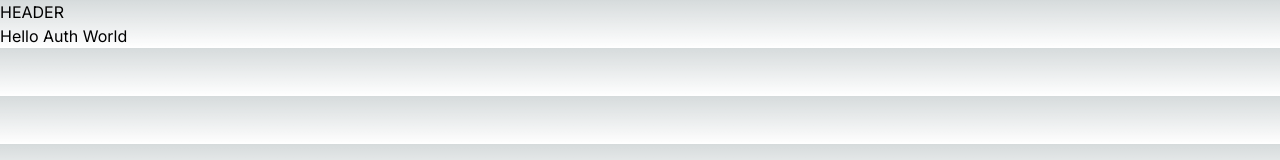
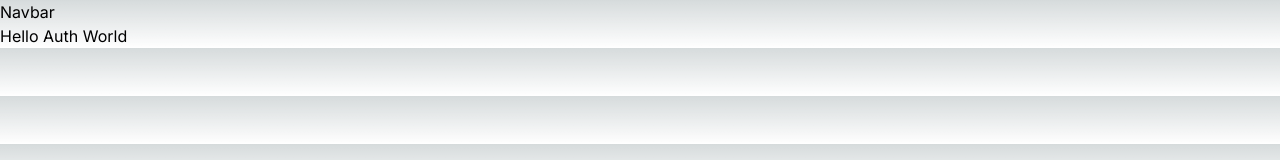
Before and after one commit to CarlieHamilton/Hot-Hack-Team8s-front, a Next.js app: page /auth-page in a window 1280 px wide. Shown: the top 160 px of the page. Built offline with nearby package versions, Linux system fonts and the light colour scheme.

Commit message:
updated navbar

```diff
--- a/src/app/header.tsx
+++ /dev/null
@@ -1,5 +0,0 @@
-export default function Header() {
-  return (
-    <header>HEADER</header>
-  )
-}
--- a/src/app/layout.tsx
+++ b/src/app/layout.tsx
@@ -1,7 +1,7 @@
 import type { Metadata } from "next";
 import { Inter } from "next/font/google";
 import "./globals.css";
-import Header from "./header";
+import Navbar from "./navbar";
 
 const inter = Inter({ subsets: ["latin"] });
 
@@ -17,8 +17,10 @@
 }>) {
   return (
     <html lang="en">
-      <Header />
-      <body className={inter.className}>{children}</body>
+      <body className={inter.className}>
+        <Navbar />
+        {children}
+      </body>
     </html>
   );
 }
--- /dev/null
+++ b/src/app/navbar.tsx
@@ -0,0 +1,5 @@
+export default function Navbar() {
+  return (
+    <header>Navbar</header>
+  )
+}
```
